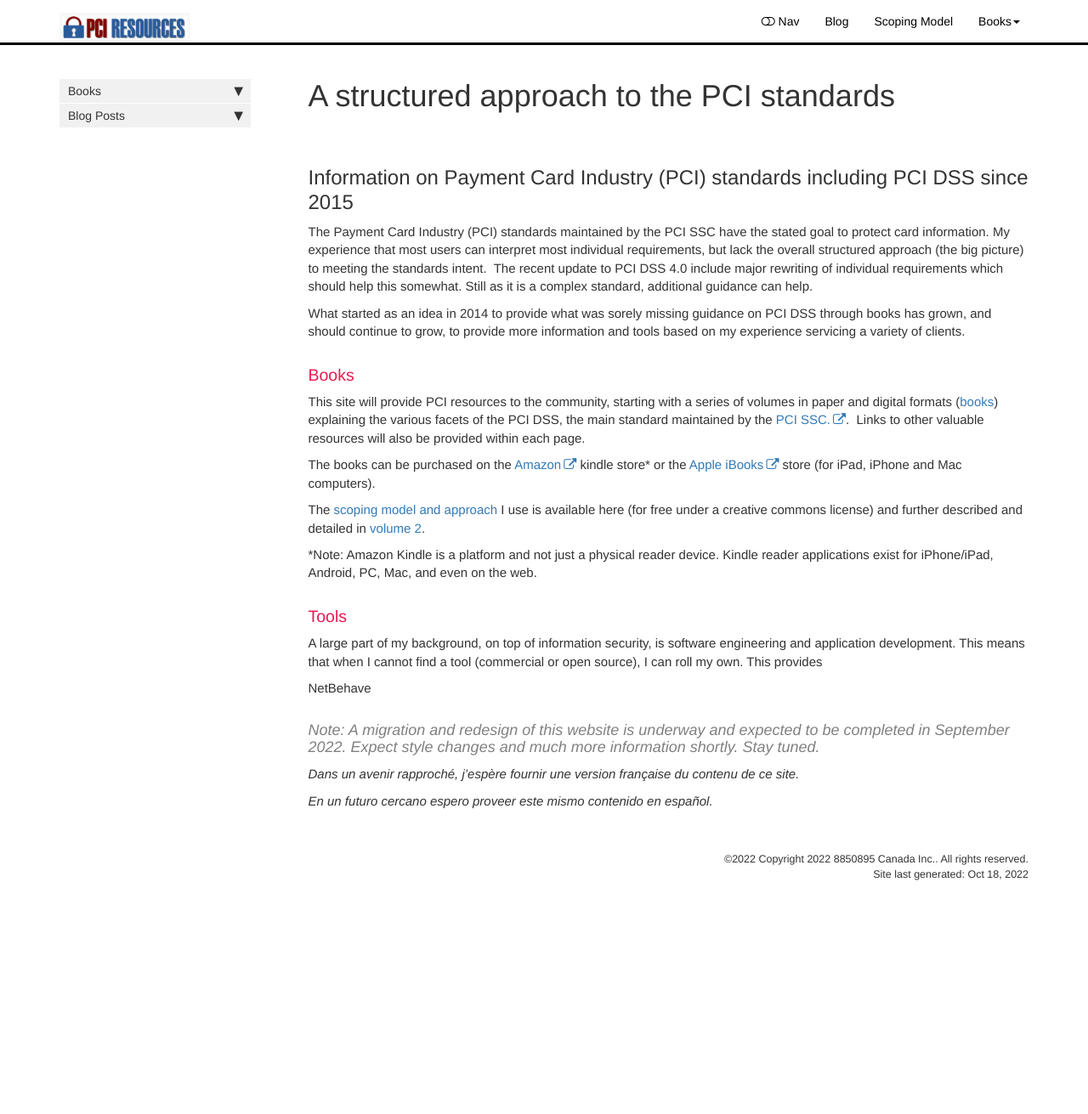
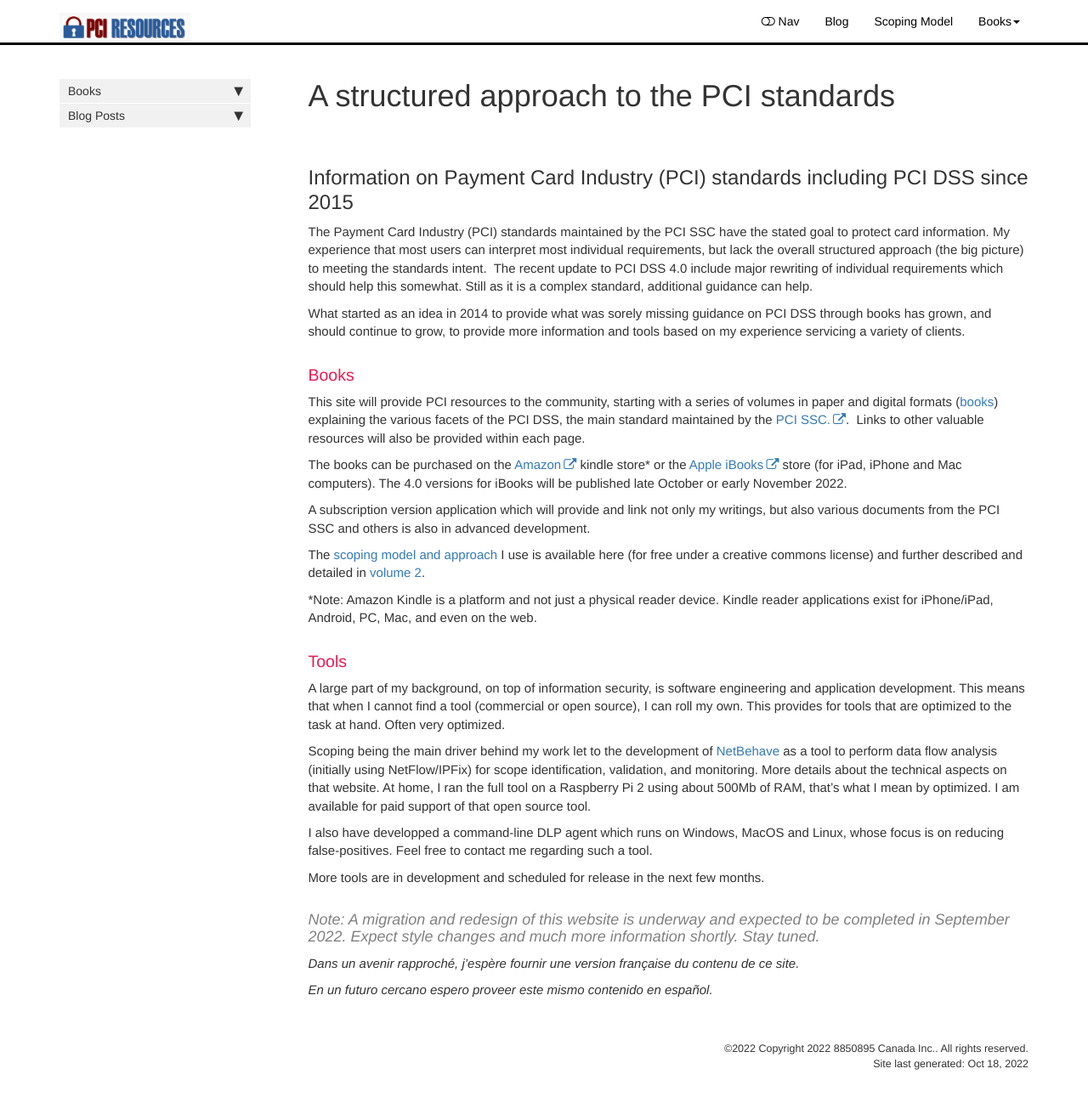
Before and after one commit to pciresources/pciresources.github.io, a Jekyll site: the page built from index.md, in a window 1280 px wide. Shown: the whole page at 85% size. Built offline with Jekyll 4.4.1, drawn with Linux system fonts in a browser that asks for light colours; comment, search, counter and statistics services are not loaded; before the commit the page ends 1089 px from its top, so only the background shows below that.

Commit message:
Updates
Main page, changes to book pages

```diff
--- a/index.md
+++ b/index.md
@@ -30,9 +30,11 @@ Links to other valuable resources will also be provided within each page.
 The books can be purchased on the
 [Amazon](https://www.amazon.com/Yves-B.-Desharnais/e/B012KZCNTI) kindle store* or the
 [Apple iBooks](https://itunes.apple.com/us/author/yves-b.-desharnais/id1089327373?mt=11) store (for iPad, iPhone and Mac computers).
+The 4.0 versions for iBooks will be published late October or early November 2022.
 
-The
-[scoping model and approach](/pci-dss-scoping-model-and-approach) I use is available here (for free under a creative commons license) and further described and detailed in
+A subscription version application which will provide and link not only my writings, but also various documents from the PCI SSC and others is also in advanced development.
+
+The [scoping model and approach](/pci-dss-scoping-model-and-approach) I use is available here (for free under a creative commons license) and further described and detailed in
 [volume 2](/book/volume-2-toc).
 
 *Note: Amazon Kindle is a platform and not just a physical reader device. Kindle reader applications exist for iPhone/iPad, Android, PC, Mac, and even on the web.
@@ -49,9 +51,13 @@ For more on the PCI DSS, please start with the
 
 A large part of my background, on top of information security, is software engineering and application development.
 This means that when I cannot find a tool (commercial or open source), I can roll my own.
-This provides
+This provides for tools that are optimized to the task at hand. Often very optimized.
 
-NetBehave
+Scoping being the main driver behind my work let to the development of [NetBehave](netbehave.org) as a tool to perform data flow analysis (initially using NetFlow/IPFix) for scope identification, validation, and monitoring. More details about the technical aspects on that website. At home, I ran the full tool on a Raspberry Pi 2 using about 500Mb of RAM, that's what I mean by optimized. I am available for paid support of that open source tool.
+
+I also have developped a command-line DLP agent which runs on Windows, MacOS and Linux, whose focus is on reducing false-positives. Feel free to contact me regarding such a tool.
+
+More tools are in development and scheduled for release in the next few months.
 
 #### *Note: A migration and redesign of this website is underway and expected to be completed in September 2022. Expect style changes and much more information shortly. Stay tuned.*
 
```
Also changed, not shown: book/40-changes.md (added, +59 -0 lines), book/index.md (+2 -0 lines), book/volume-1-toc.md (+2 -2 lines), book/volume-2-toc.md (+2 -2 lines), book/volume-3-toc.md (+2 -2 lines), book/volume-4-toc.md (+2 -2 lines).
